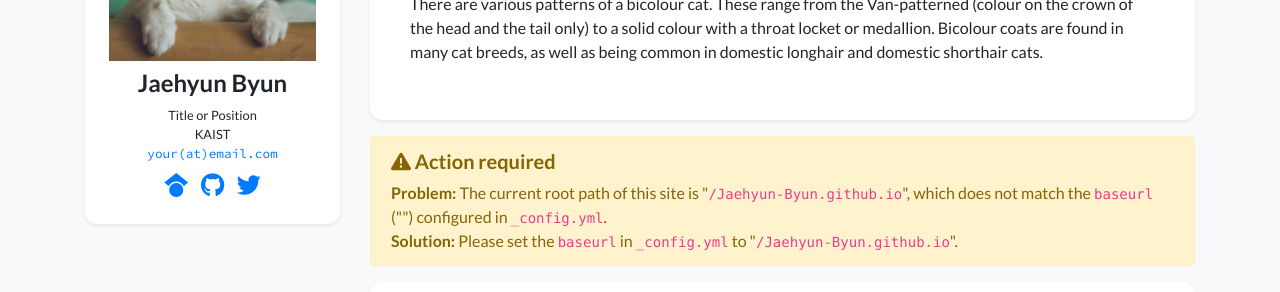
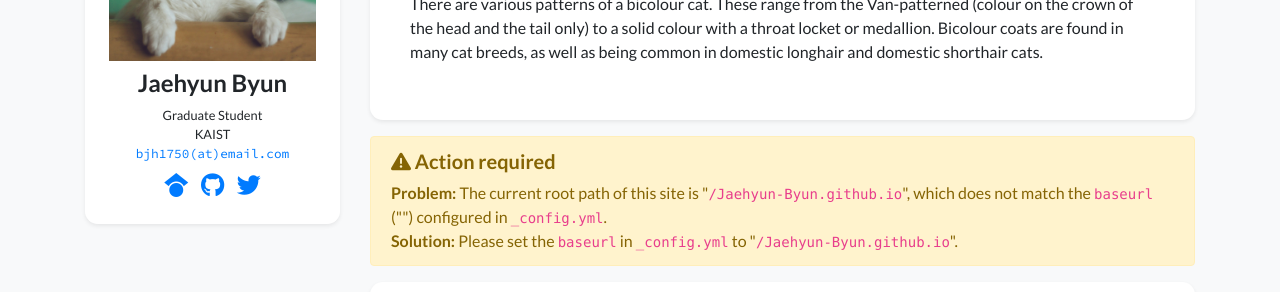
Before and after one commit to Jaehyun-Byun/Jaehyun-Byun.github.io, a Jekyll site: the page built from index.html, in a window 1280 px wide. Shown: the part 250-542 px from the top of the page. Built offline with Jekyll 4.4.1, drawn with Linux system fonts in a browser that asks for light colours; nearby versions of some CDN libraries; a style sheet for code colours, icons or effects is not loaded.

Commit message:
Update profile.yml

```diff
--- a/_data/profile.yml
+++ b/_data/profile.yml
@@ -3,12 +3,12 @@ secondary_name: ""
 navbar_name: "Jaehyun Byun"
 
 positions:
-- name: Title or Position
+- name: Graduate Student
 - name: KAIST
   logo: /assets/images/badges/MIT_Social_circle.png  # Logo is optional
 
 
-email: "your@email.com"
+email: "bjh1750@email.com"
 # cv_link: link-to-your-cv-file
 gscholar: xFmQpf4AAAAJ  # This is an example, replace it with your own Google Scholar ID
 github: your_github_id
```
